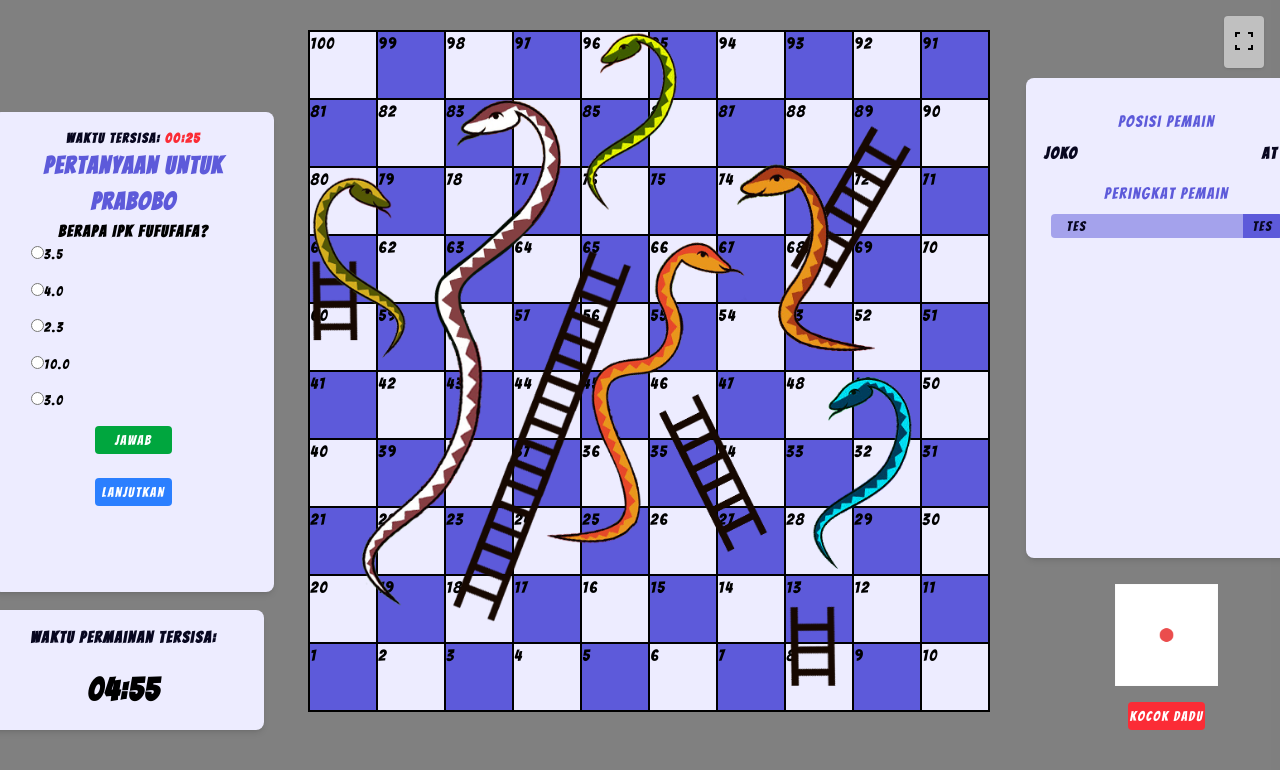
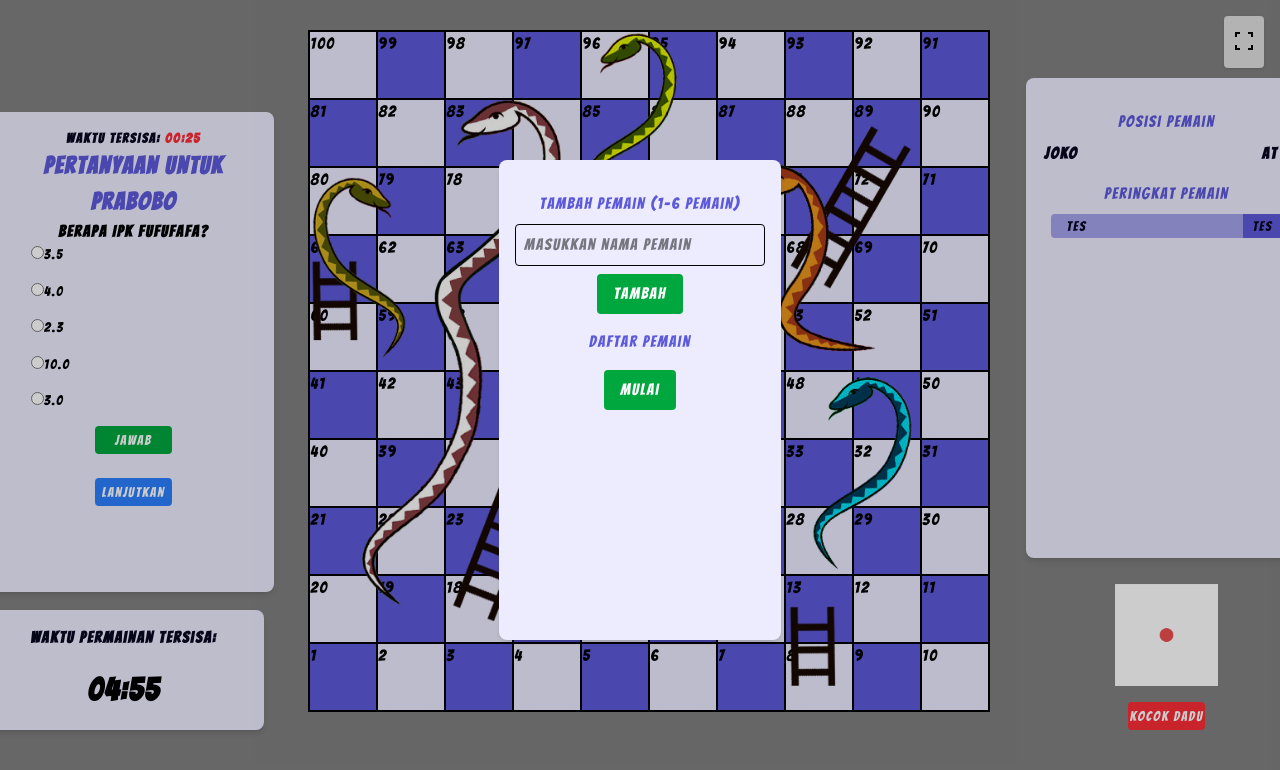
Before and after one commit to hamasfaa/nusajar-snake-ladder, a Vue app: page / in a window 1280 px wide. Shown: the top 770 px of the page. Built offline with nearby package versions, Linux system fonts and the light colour scheme.

Commit message:
Add player management functionality with AddPlayer component and game store

```diff
--- /dev/null
+++ b/src/components/AddPlayer.vue
@@ -0,0 +1,90 @@
+<template>
+  <Teleport to="body">
+    <div
+      v-if="add"
+      class="fixed inset-0 flex items-center justify-center bg-black/20 z-50 font-nusajar tracking-widest"
+    >
+      <div
+        class="w-[22vw] h-[60vh] bg-nusajarSecondary overflow-auto rounded-lg shadow-md p-4"
+      >
+        <div class="pt-[2vh] text-center">
+          <label class="font-normal text-[2vh] text-nusajarPrimary">
+            Tambah Pemain (1-6 Pemain)
+          </label>
+          <div class="mt-2">
+            <input
+              type="text"
+              v-model="newPlayer"
+              placeholder="Masukkan nama pemain"
+              class="border rounded p-2 w-full"
+            />
+            <button
+              @click="addPlayer"
+              class="bg-green-600 text-white px-4 py-2 mt-2 rounded"
+              :disabled="players.length >= 6"
+              :class="{ 'cursor-not-allowed': players.length >= 6 }"
+            >
+              Tambah
+            </button>
+          </div>
+        </div>
+        <div class="text-center mt-4">
+          <label class="font-normal text-[2vh] text-nusajarPrimary">
+            Daftar Pemain
+          </label>
+          <div class="mt-2">
+            <div
+              v-for="player in players"
+              :key="player.name"
+              class="flex items-center justify-between bg-nusajarPrimary/[50%] rounded hover:bg-nusajarPrimary transition-colors duration-200 py-2 px-4 mb-2"
+            >
+              <label class="font-medium text-[1.7vh] text-nusajarPrimaryDark">
+                {{ player.name }}
+              </label>
+            </div>
+          </div>
+          <button
+            @click="startGame"
+            :disabled="players.length === 0"
+            :class="{ 'cursor-not-allowed': players.length === 0 }"
+            class="bg-green-600 text-white px-4 py-2 mt-2 rounded"
+          >
+            Mulai
+          </button>
+        </div>
+      </div>
+    </div>
+  </Teleport>
+</template>
+
+<script>
+import { useGameStore } from "@/stores/gameStore";
+import { Teleport } from "vue";
+export default {
+  components: { Teleport },
+  data() {
+    return {
+      newPlayer: "",
+      add: true,
+    };
+  },
+  computed: {
+    players() {
+      const GAME_STORE = useGameStore();
+      return GAME_STORE.players;
+    },
+  },
+  methods: {
+    addPlayer() {
+      const GAME_STORE = useGameStore();
+      if (this.newPlayer.trim()) {
+        GAME_STORE.addPlayer(this.newPlayer.trim());
+        this.newPlayer = "";
+      }
+    },
+    startGame() {
+      this.add = false;
+    },
+  },
+};
+</script>
--- /dev/null
+++ b/src/stores/gameStore.js
@@ -0,0 +1,14 @@
+import { defineStore } from "pinia";
+
+export const useGameStore = defineStore("game", {
+    state: () => ({
+        dice: 0,
+        players: [],
+        currentPlayer: 0,
+    }),
+    actions: {
+        addPlayer(playerName) {
+            this.players.push({ name: playerName, position: this.players.length + 1 });
+        },
+    },
+});
--- a/src/views/SnakeLadderView.vue
+++ b/src/views/SnakeLadderView.vue
@@ -18,7 +18,7 @@
       </div>
     </div>
   </div>
-  <div class="absolute top-4 right-4 z-10 flex gap-4 items-center">
+  <div class="absolute top-4 right-4 z-10 flex gap-4 items-center z-100">
     <button
       @click="toggleFullScreen"
       class="p-2 rounded shadow text-3xl bg-white/[50%]"
@@ -28,6 +28,7 @@
       </span>
     </button>
   </div>
+  <AddPlayer />
 </template>
 
 <script>
@@ -36,6 +37,7 @@ import Dice from "@/components/Dice.vue";
 import Question from "@/components/Question.vue";
 import Board from "@/components/Board.vue";
 import StopWatch from "@/components/StopWatch.vue";
+import AddPlayer from "@/components/AddPlayer.vue";
 
 export default {
   components: {
@@ -44,6 +46,7 @@ export default {
     Question,
     Board,
     StopWatch,
+    AddPlayer,
   },
   data() {
     return {
```
